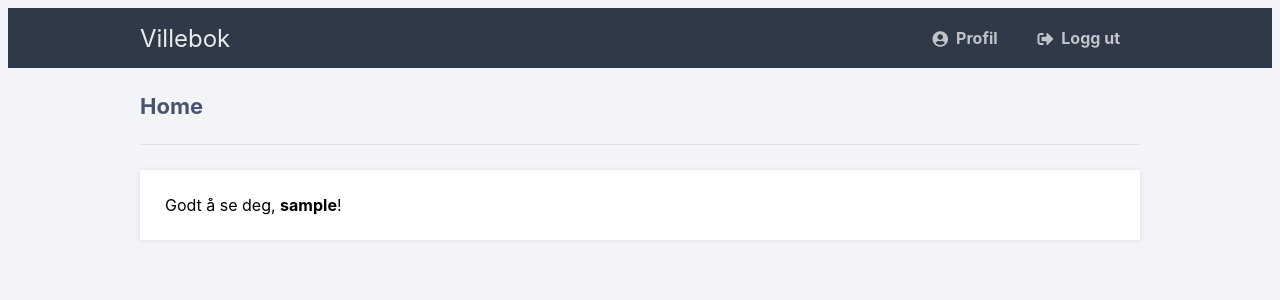
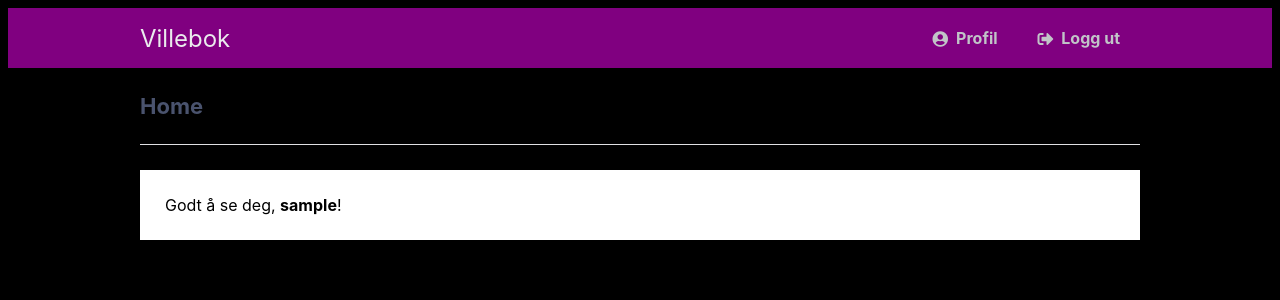
Before and after one commit to Bman231/Terminprosjekt_VG2, a PHP site: page /home.php in a window 1280 px wide. Shown: the top 300 px of the page. Run offline with PHP 8.4, Linux system fonts and the light colour scheme; the visitor is signed in with stand-in values (Sample User, id 1).

Commit message:
Update style.css

```diff
--- a/Websider/style.css
+++ b/Websider/style.css
@@ -1,3 +1,5 @@
+/*css-filen ligger sammen med websidene pga. den ikke blir lastet inn når den ligger i seperat mappe*/
+
 * {
 	box-sizing: border-box;
 	font-family: -apple-system, BlinkMacSystemFont, "segoe ui", roboto, oxygen, ubuntu, cantarell, "fira sans", "droid sans", "helvetica neue", Arial, sans-serif;
@@ -6,7 +8,8 @@
 	-moz-osx-font-smoothing: grayscale;
 }
 body {
-	background-color: #435165;
+	background-color: black;
+	/*background-color: #435165;*/
 }
 .login {
 	width: 400px;
@@ -36,7 +39,7 @@
 	background-color: #3274d6;
 	color: #ffffff;
 }
-.login form input[type="password"], .login form input[type="text"] {
+.login form input[type="password"], .login form input[type="text"], .login form input[type="email"] {
 	width: 310px;
 	height: 50px;
 	border: 1px solid #dee0e4;
@@ -62,9 +65,10 @@
 	color: red;
 }
 
-/*Hjemesiden*/
+/*Styling for hjemmesider*/
 .navtop {
-	background-color: #2f3947;
+	/*background-color: #2f3947;*/
+	background-color: purple;
 	height: 60px;
 	width: 100%;
 	border: 0;
@@ -100,7 +104,8 @@
 	color: #eaebed;
 }
 body.loggedin {
-	background-color: #f3f4f7;
+	/*background-color: #f3f4f7;*/
+	background-color: black;
 }
 .content {
 	width: 1000px;
```
